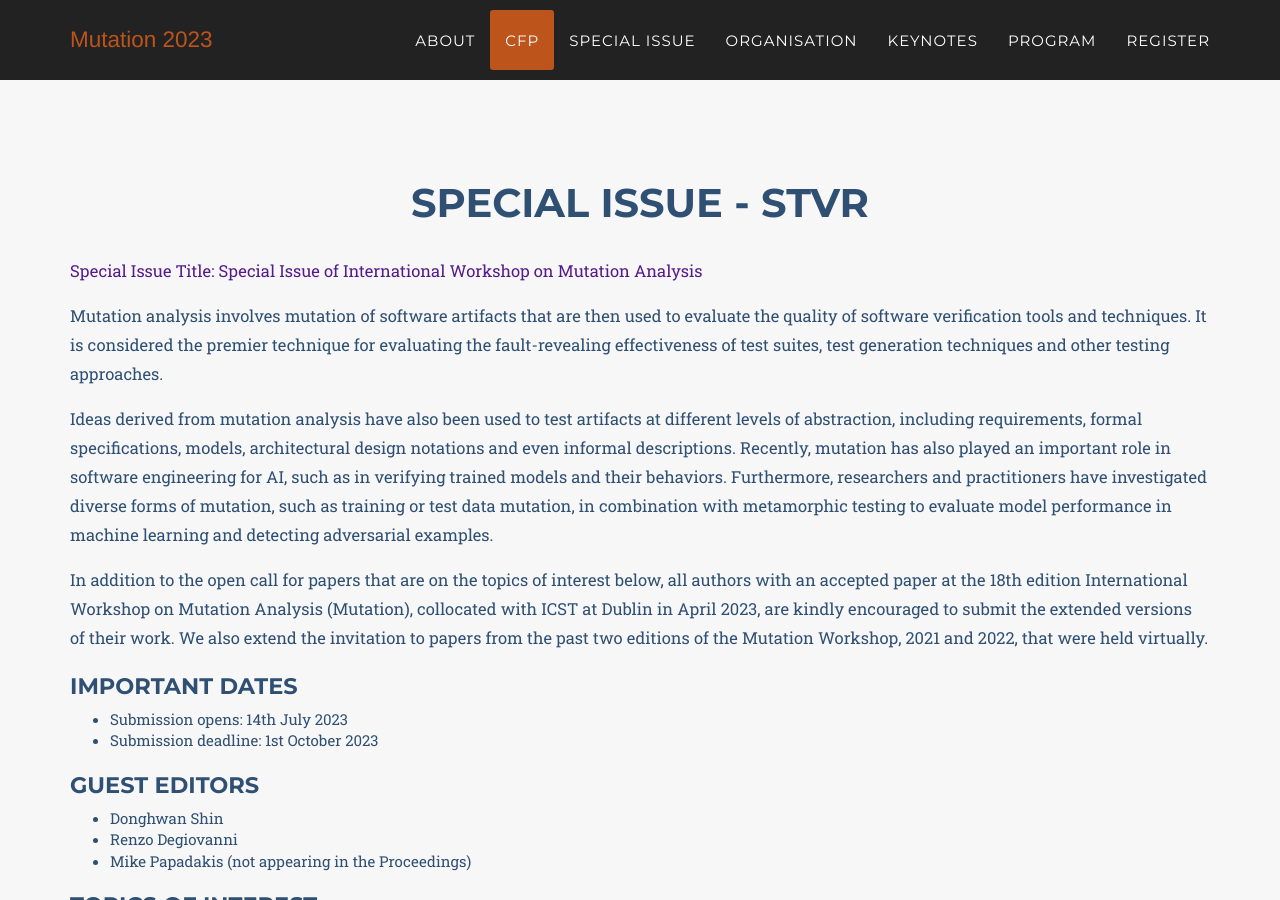
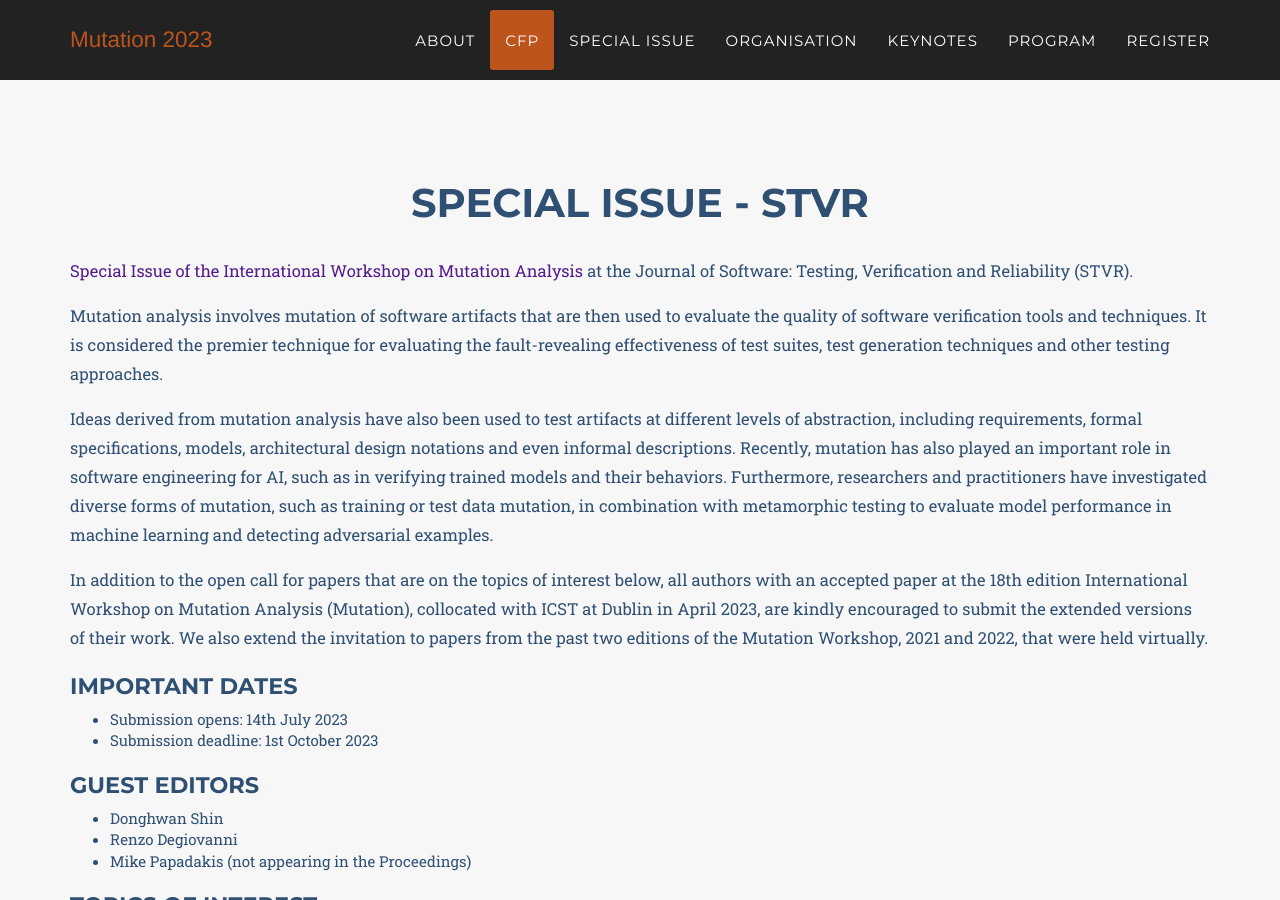
Before and after one commit to mutation-workshop/2024, a Jekyll site: the page built from index.html, in a window 1280 px wide and 900 px high, scrolled down 3499 px. Built offline with Jekyll 4.4.1, drawn with Linux system fonts in a browser that asks for light colours; some web fonts are replaced; comment, search, counter and statistics services are not loaded.

Commit message:
CfP Special Issue STVR included

```diff
--- a/_includes/data/special-issue.html
+++ b/_includes/data/special-issue.html
@@ -8,7 +8,7 @@
             </div>
             <div class="row container">
 
-<p><span><a href="https://onlinelibrary.wiley.com/page/journal/10991689/homepage/icst_special_issues.htm"><span style='color:#551A8B'>Special Issue Title: Special Issue of International Workshop on Mutation Analysis</span></a>
+<p><span><a href="https://onlinelibrary.wiley.com/page/journal/10991689/homepage/icst_special_issues.htm"><span style='color:#551A8B'>Special Issue of the International Workshop on Mutation Analysis</span></a> at the Journal of Software: Testing, Verification and Reliability (STVR).
 </span></p>
 
 <p><span>Mutation analysis involves mutation of software artifacts that are then used to evaluate the quality of software verification tools and techniques. It is considered the premier technique for evaluating the fault-revealing effectiveness of test suites, test generation techniques and other testing approaches.
```
